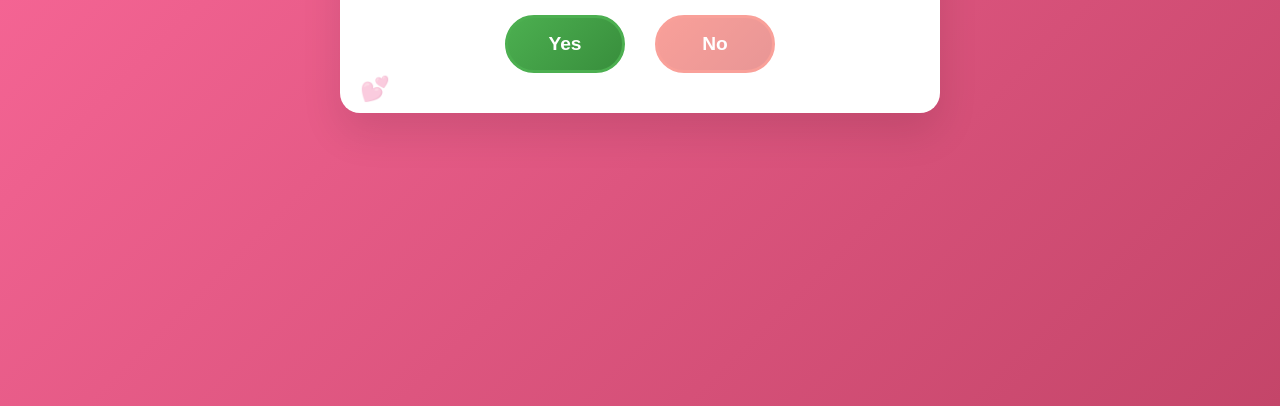
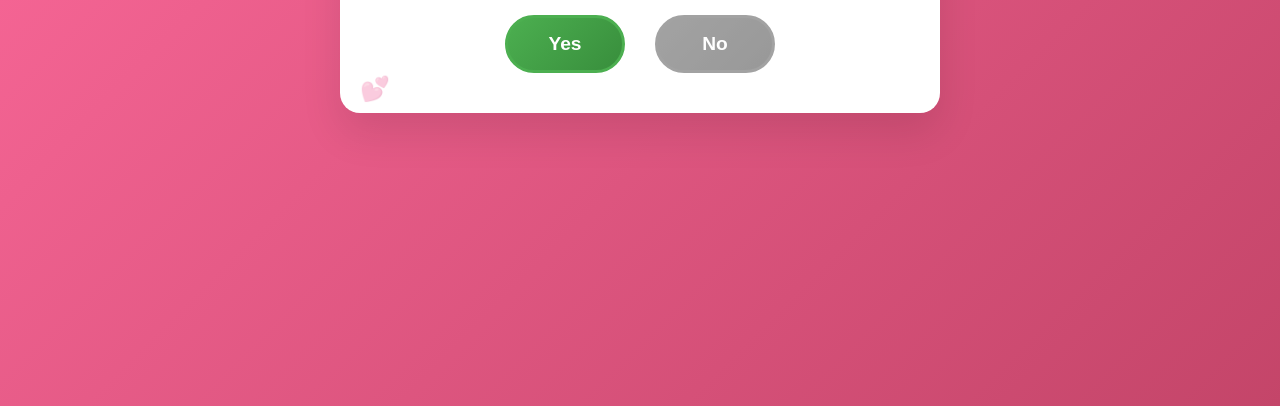
Before and after one commit to jonobenjamin/side_projects, a website: page valentine-proposal/index.html in a window 1280 px wide. Shown: the part 394-800 px from the top of the page. Drawn offline with Linux system fonts and the light colour scheme.

Commit message:
Update style.css

```diff
--- a/valentine-proposal/style.css
+++ b/valentine-proposal/style.css
@@ -58,6 +58,7 @@ h1 {
     justify-content: center;
     gap: 30px;
     margin-top: 20px;
+    position: relative;
 }
 
 .yes-btn, .no-btn {
@@ -87,14 +88,20 @@ h1 {
     background: linear-gradient(135deg, #f44336, #d32f2f);
     border-color: #f44336;
     color: white;
+    z-index: 1000;
 }
 
 .no-btn.disabled {
-    opacity: 0.5;
+    opacity: 0.6;
     cursor: not-allowed;
+    background: linear-gradient(135deg, #666, #555);
+    border-color: #666;
+    transition: all 0.3s ease;
+    z-index: 1000;
 }
 
 .no-btn.disabled:hover {
+    background: linear-gradient(135deg, #666, #555);
     transform: none;
     box-shadow: none;
 }
```
